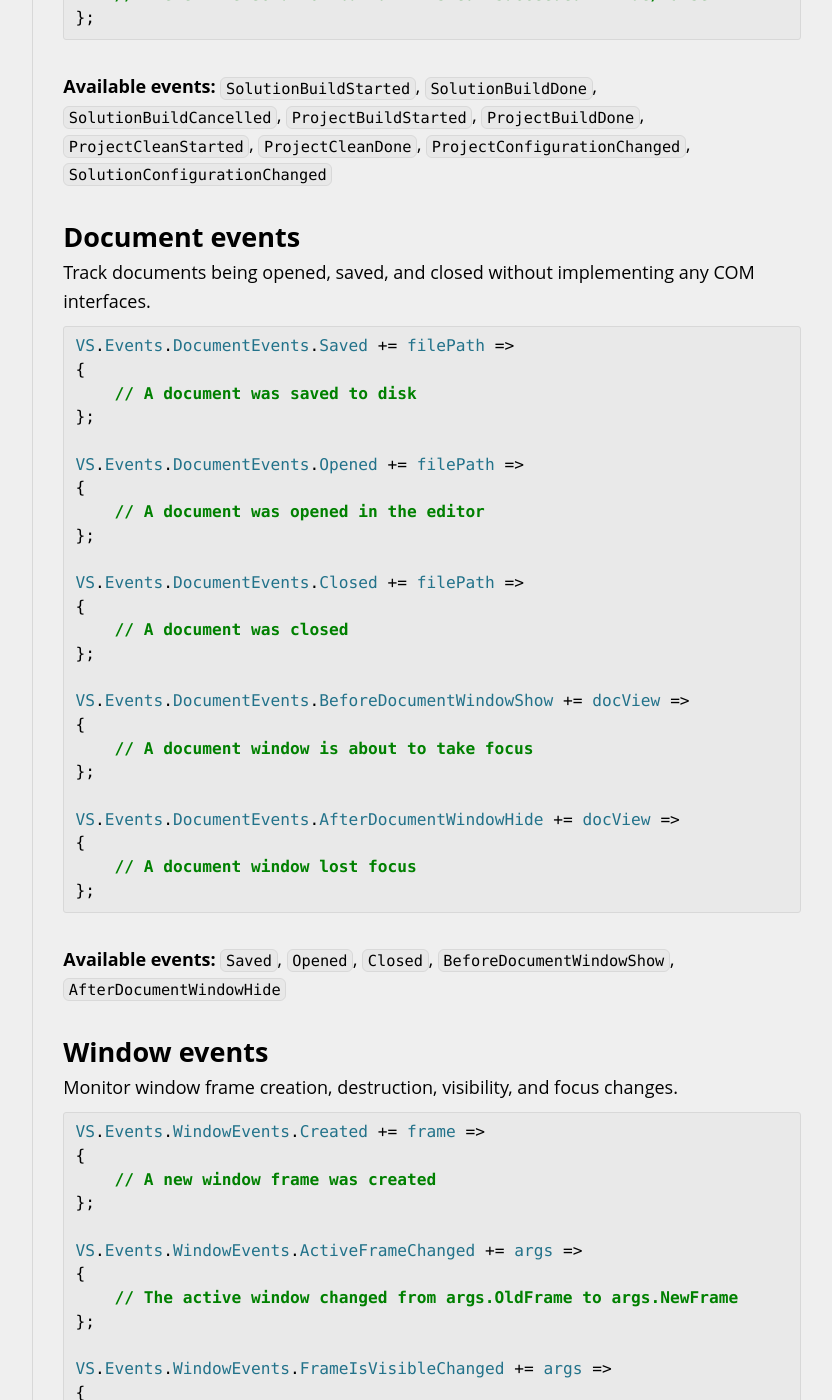
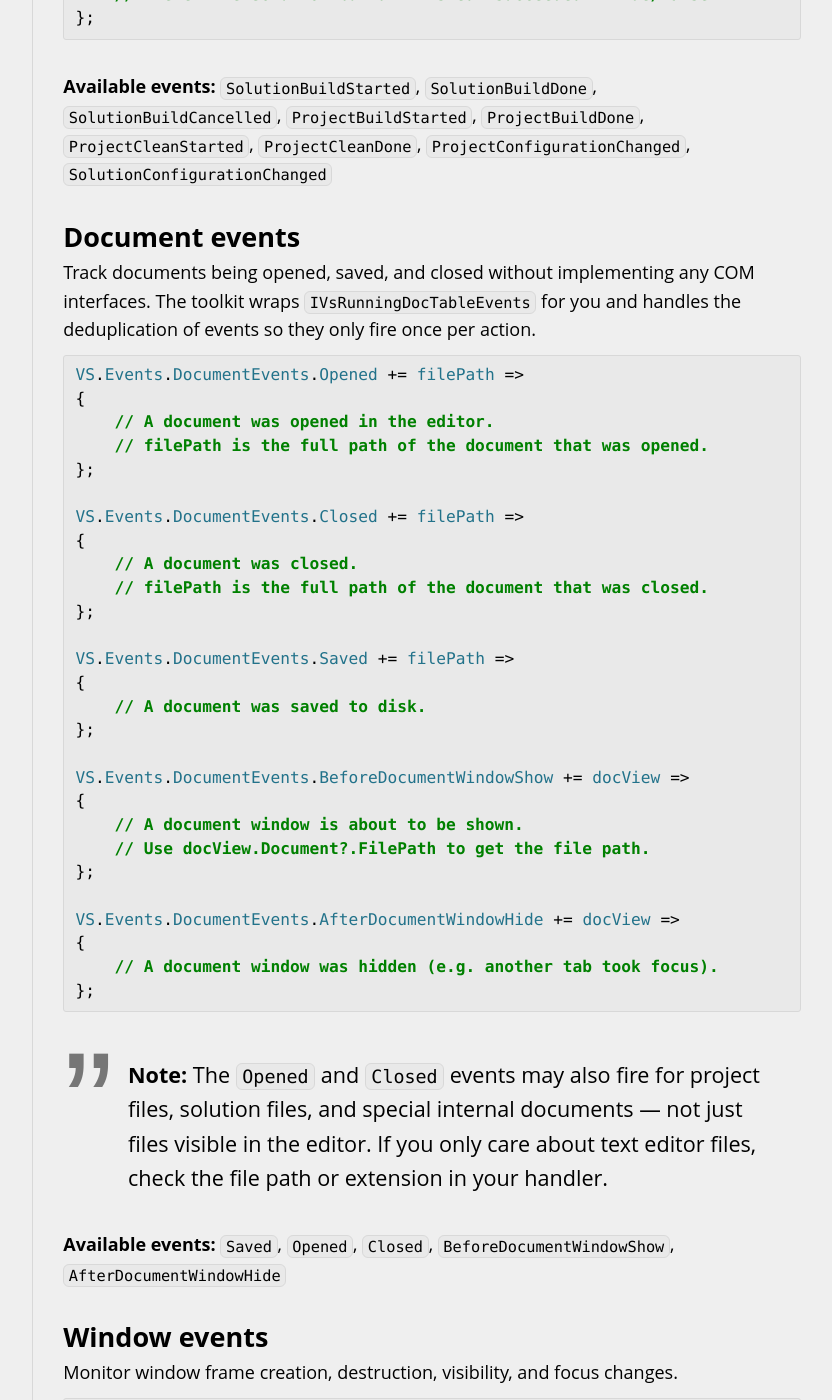
Before and after one commit to VsixCommunity/docs, a Jekyll site: the page built from docs/tips/events.md, in a window 1280 px wide and 1400 px high, scrolled down 1496 px. Shown: the whole window, without its empty margins (379-1211 px from the left). Built offline with Jekyll 4.4.1, drawn with Linux system fonts in a browser that asks for light colours; some of the changed text lies outside the part shown.

Commit message:
Clarify document events docs and add event subscription guide
---
- 📝 Improved documentation for `Opened`, `Closed`, and `Saved` document events, including clearer comments and usage notes.
- 📝 Added explanation about event deduplication and coverage of non-editor files.
- 📝 Introduced a new section with best practices for subscribing to events, featuring a sample `InitializeAsync` method for package classes.
Fixes #33

````diff
--- a/docs/tips/events.md
+++ b/docs/tips/events.md
@@ -59,34 +59,39 @@ VS.Events.BuildEvents.SolutionBuildDone += succeeded =>
 **Available events:** `SolutionBuildStarted`, `SolutionBuildDone`, `SolutionBuildCancelled`, `ProjectBuildStarted`, `ProjectBuildDone`, `ProjectCleanStarted`, `ProjectCleanDone`, `ProjectConfigurationChanged`, `SolutionConfigurationChanged`
 
 ## [Document events](#document-events)
-Track documents being opened, saved, and closed without implementing any COM interfaces.
+Track documents being opened, saved, and closed without implementing any COM interfaces. The toolkit wraps `IVsRunningDocTableEvents` for you and handles the deduplication of events so they only fire once per action.
 
 ```csharp
-VS.Events.DocumentEvents.Saved += filePath =>
-{
-    // A document was saved to disk
-};
-
 VS.Events.DocumentEvents.Opened += filePath =>
 {
-    // A document was opened in the editor
+    // A document was opened in the editor.
+    // filePath is the full path of the document that was opened.
 };
 
 VS.Events.DocumentEvents.Closed += filePath =>
 {
-    // A document was closed
+    // A document was closed.
+    // filePath is the full path of the document that was closed.
+};
+
+VS.Events.DocumentEvents.Saved += filePath =>
+{
+    // A document was saved to disk.
 };
 
 VS.Events.DocumentEvents.BeforeDocumentWindowShow += docView =>
 {
-    // A document window is about to take focus
+    // A document window is about to be shown.
+    // Use docView.Document?.FilePath to get the file path.
 };
 
 VS.Events.DocumentEvents.AfterDocumentWindowHide += docView =>
 {
-    // A document window lost focus
+    // A document window was hidden (e.g. another tab took focus).
 };
 ```
+
+> **Note:** The `Opened` and `Closed` events may also fire for project files, solution files, and special internal documents — not just files visible in the editor. If you only care about text editor files, check the file path or extension in your handler.
 
 **Available events:** `Saved`, `Opened`, `Closed`, `BeforeDocumentWindowShow`, `AfterDocumentWindowHide`
 
@@ -200,3 +205,43 @@ VS.Events.ShellEvents.EnvironmentColorChanged += () =>
 ```
 
 **Available events:** `ShellAvailable`, `ShutdownStarted`, `MainWindowVisibilityChanged`, `EnvironmentColorChanged`
+
+## [Subscribing to events](#subscribing-to-events)
+The best place to subscribe to events is in the `InitializeAsync` method of your package class.
+
+```csharp
+[PackageRegistration(UseManagedResourcesOnly = true, AllowsBackgroundLoading = true)]
+[Guid(PackageGuids.MyPackageString)]
+public sealed class MyPackage : ToolkitPackage
+{
+    protected override async Task InitializeAsync(CancellationToken cancellationToken, IProgress<ServiceProgressData> progress)
+    {
+        await JoinableTaskFactory.SwitchToMainThreadAsync(cancellationToken);
+
+        VS.Events.DocumentEvents.Opened += OnDocumentOpened;
+        VS.Events.DocumentEvents.Closed += OnDocumentClosed;
+        VS.Events.DocumentEvents.Saved += OnDocumentSaved;
+        VS.Events.SolutionEvents.OnAfterOpenSolution += OnSolutionOpened;
+    }
+
+    private void OnDocumentOpened(string filePath)
+    {
+        // Handle the document being opened
+    }
+
+    private void OnDocumentClosed(string filePath)
+    {
+        // Handle the document being closed
+    }
+
+    private void OnDocumentSaved(string filePath)
+    {
+        // Handle the document being saved
+    }
+
+    private void OnSolutionOpened(Solution solution)
+    {
+        // Handle the solution being opened
+    }
+}
+```
````
